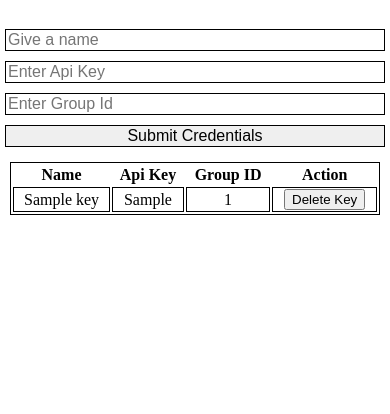
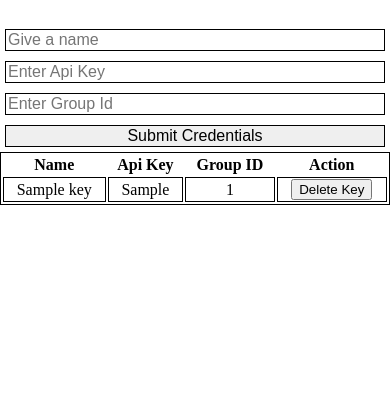
Before and after one commit to zootedb0t/url_shortner, a Flask app: page /addkey in a window 390 px wide. Shown: the part 72-486 px from the top of the page. Run offline with Flask 3, Linux system fonts and the light colour scheme; tables that the repository leaves empty hold one stand-in row (values such as "Sample post").

Commit message:
fix: improve responsive ui

```diff
--- a/shortner/static/styles.css
+++ b/shortner/static/styles.css
@@ -103,31 +103,6 @@ h1 {
   }
 }
 
-/* API Key form */
-.api-form {
-  text-align: center;
-  display: block;
-}
-
-.api-form input,
-.api-form button {
-  font-size: 16px;
-  border: 1px solid;
-}
-
-@media (max-width: 700px) {
-  .api-form {
-    display: flex;
-    flex-direction: column;
-  }
-  .api-form input,
-  .api-form button {
-    margin: 5px;
-    border: 1px solid;
-    font-size: 16px;
-  }
-}
-
 table,
 td {
   border: 1px solid black;
@@ -175,17 +150,44 @@ footer {
   width: 100%;
 }
 
-/* API Key table */
-#keylist {
-  margin: 10px;
-  display: flex;
-  flex-direction: column;
+#Key_tbl {
+  width: 100%;
+}
+
+/* API Key form */
+.api-form {
   text-align: center;
 }
 
-#keylist th {
+.api-form input,
+.api-form button {
+  font-size: 16px;
+  border: 1px solid;
+}
+
+@media (max-width: 700px) {
+  .api-form {
+    display: flex;
+    flex-direction: column;
+  }
+  .api-form input,
+  .api-form button {
+    margin: 5px;
+    border: 1px solid;
+    font-size: 16px;
+  }
+}
+
+/* API Key table */
+#key_list {
+  text-align: center;
+  width: 100%;
+}
+
+#key_list th {
   border: none;
 }
+
 
 /*slink.html css*/
 #url p {
@@ -209,6 +211,16 @@ footer {
   font-weight: bold;
   color: red;
 }
+
+/*QR code*/
+#qr-code {
+  text-align: center;
+}
+
+#copy-url {
+  text-align: center;
+}
+
 
 /*Animaion*/
 @keyframes animateHeart {
--- a/shortner/templates/addkey.html
+++ b/shortner/templates/addkey.html
@@ -1,7 +1,7 @@
 {% extends "base.html" %}
 {% block title %}Add Api Keys{% endblock %}
-}
 {% block content %}
+    <div id="key_tbl">
         <form action="{{ url_for("addkey") }}" method="post" class="api-form">
             <input type="text" name="name" placeholder="Give a name" required />
             <input type="text" name="apikey" placeholder="Enter Api Key" required />
@@ -9,11 +9,9 @@
             <button type="submit">Submit Credentials</button>
         </form>
         {% if key %}
-        <div id="keylist">
-            <table>
+            <table id="key_list">
                 <thead>
                     <th>Name</th>
-
                     <th>Api Key</th>
                     <th>Group ID</th>
                     <th>Action</th>
@@ -31,6 +29,6 @@
                     </tbody>
                 {% endfor %}
             </table>
+        {% endif %}
     </div>
-    {% endif %}
 {% endblock %}
--- a/shortner/templates/copy.html
+++ b/shortner/templates/copy.html
@@ -3,6 +3,7 @@
     Your BItly URL
 {% endblock title %}
 {% block content %}
+<div id="copy-url">
   <p>
   <a href="/database">
     <button class="database">
@@ -16,4 +17,5 @@
   </p>
   <p id="bitly">{{ bitly_url }}</p>
   <button onclick="urlCopy('#bitly')">Copy url</button>
+</div>
 {% endblock %}
--- a/shortner/templates/qrcode.html
+++ b/shortner/templates/qrcode.html
@@ -1,11 +1,13 @@
 {% extends "base.html" %}
 {% block title %}URL QR Code{% endblock %}
 {% block content %}
+    <div id="qr-code">
         <p>
             <img src="{{ qrcode }}" alt="URL QR-Code" id="embedImage" />
         </p>
-    <a href="{{ url_for('database') }}">
+        <a href="{{ url_for("database") }}">
             <button type="submit">Go Back</button>
         </a>
         <button id="saveImg" onclick="saveQrCode()">Download QR code</button>
+    </div>
 {% endblock %}
```
Lines whose indentation alone changed are shown as unchanged.
